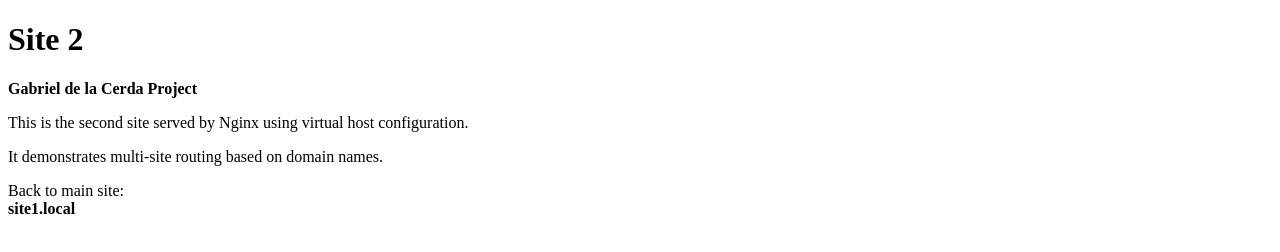
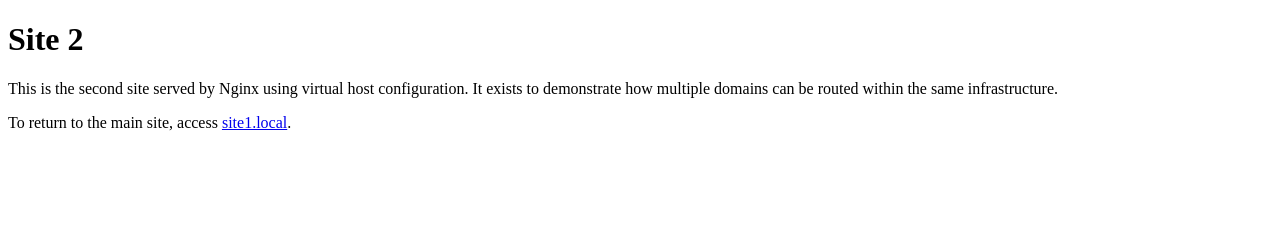
Before and after one commit to Gabrieldelacerda/nginx-multisite-lab-V2, a plain HTML site: page sites/site2/index.html in a window 1280 px wide. Drawn offline with Linux system fonts and the light colour scheme.

Commit message:
Updating HTML from site 2

```diff
--- a/sites/site2/index.html
+++ b/sites/site2/index.html
@@ -4,21 +4,16 @@
   <title>Site2 - Gabriel de la Cerda Project</title>
 </head>
 <body>
-  <h1><b>Site 2</b></h1>
-
-  <p><b>Gabriel de la Cerda Project</b></p>
+  <h1>Site 2</h1>
 
   <p>
     This is the second site served by Nginx using virtual host configuration.
+    It exists to demonstrate how multiple domains can be routed within the same infrastructure.
   </p>
 
   <p>
-    It demonstrates multi-site routing based on domain names.
-  </p>
-
-  <p>
-    Back to main site:
-    <br><b>site1.local</b>
+    To return to the main site, access
+    <a href="http://site1.local">site1.local</a>.
   </p>
 </body>
 </html>
```
